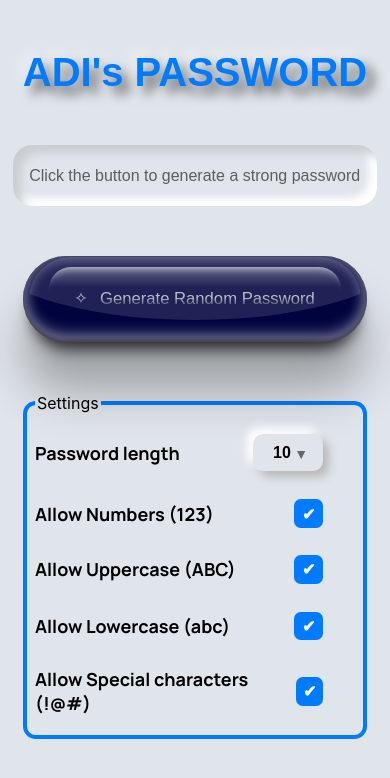
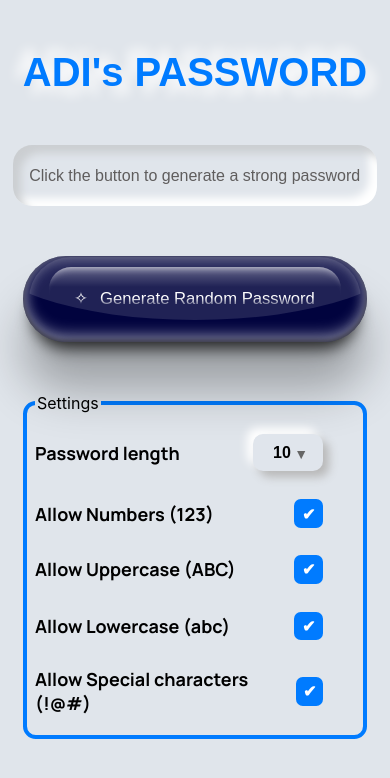
Before and after one commit to AdarshNaikDev/adis-password-generator, a React (Create React App) app: page / in a window 390 px wide. Shown: the top 778 px of the page. Built offline with nearby package versions, Linux system fonts and the light colour scheme.

Commit message:
commit 30Mar2025

```diff
--- a/src/App.css
+++ b/src/App.css
@@ -40,7 +40,7 @@
 .button .wrap {
   font-size: 25px;
   font-weight: 500;
-  color: rgba(255, 255, 255, 0.7);
+  color: rgba(255, 255, 255, 1);
   padding: 32px 45px;
   border-radius: inherit;
   position: relative;
@@ -190,6 +190,7 @@
 .main-div{
   height: 100vh;
   background-color: #e0e5eb;
+
 }
 
 
@@ -200,6 +201,7 @@ fieldset {
   width: 700px;
   margin: 30px auto;
   border-radius: 8px;
+
 }
 
 .settings-container {
--- a/src/Mobile.css
+++ b/src/Mobile.css
@@ -17,14 +17,20 @@
         background-size: cover;
         min-height: 100vh;
         background-attachment: fixed;
+        margin-bottom: 2em;
     }
 
     .main-title {
         margin-top: 1.25em;
         font-size: 2.5em;
-        font-weight: 600;
+        font-weight: bold;
         color: white;
         color: #007bff;
+
+        text-shadow:
+        -8px -8px 12px white,
+        8px 8px 12px white;
+        caret-color:#ffff;
 
     }
 
@@ -75,8 +81,11 @@
         /* Set border color for the fieldset */
         padding: 0.5em;
         width: 3em;
-        margin: 0em auto;
+        margin: 1em auto;
         border-radius: 0.8em;
+        display: block;
+
+
     }
 
     .settings-container {
--- a/src/PasswordGen.js
+++ b/src/PasswordGen.js
@@ -206,7 +206,7 @@ function PasswordGen() {
 
                 </fieldset>
             </div>
-            <ToastContainer />
+            <ToastContainer  />
 
 
         </div>
```
